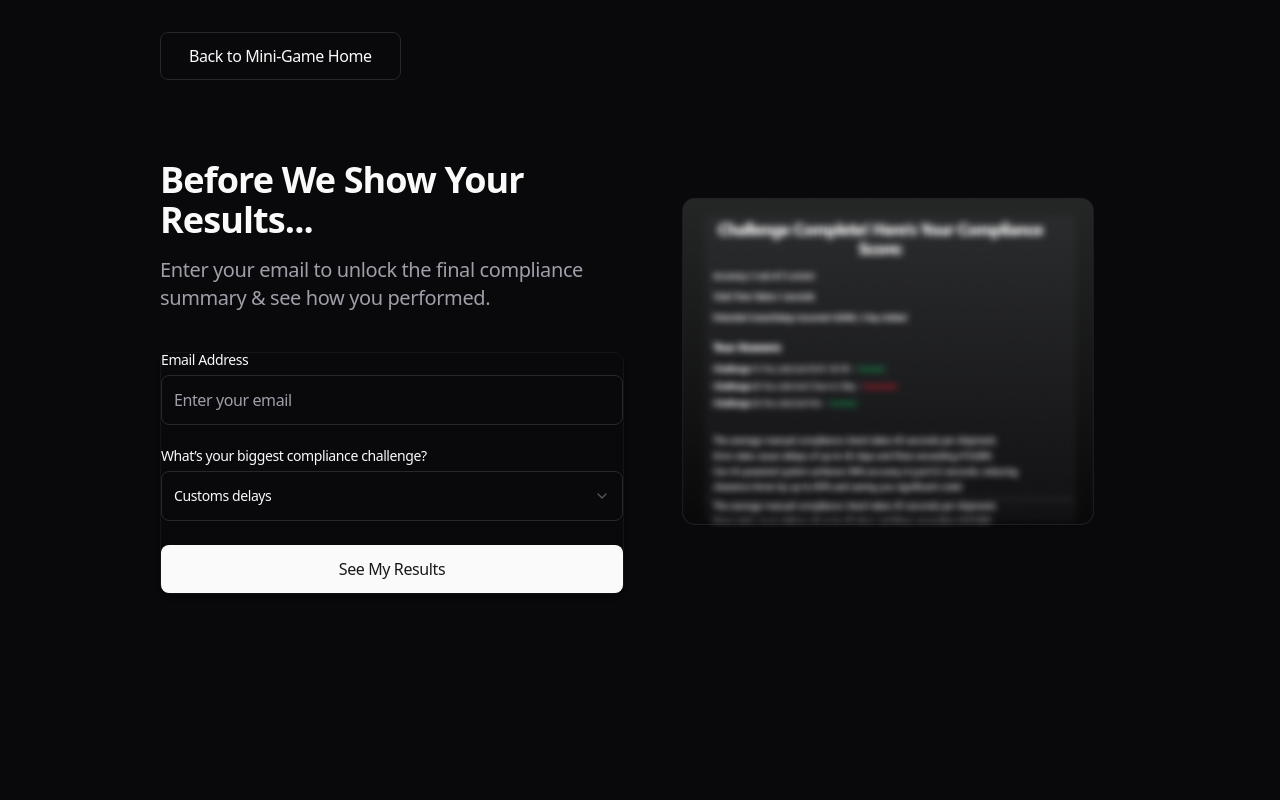
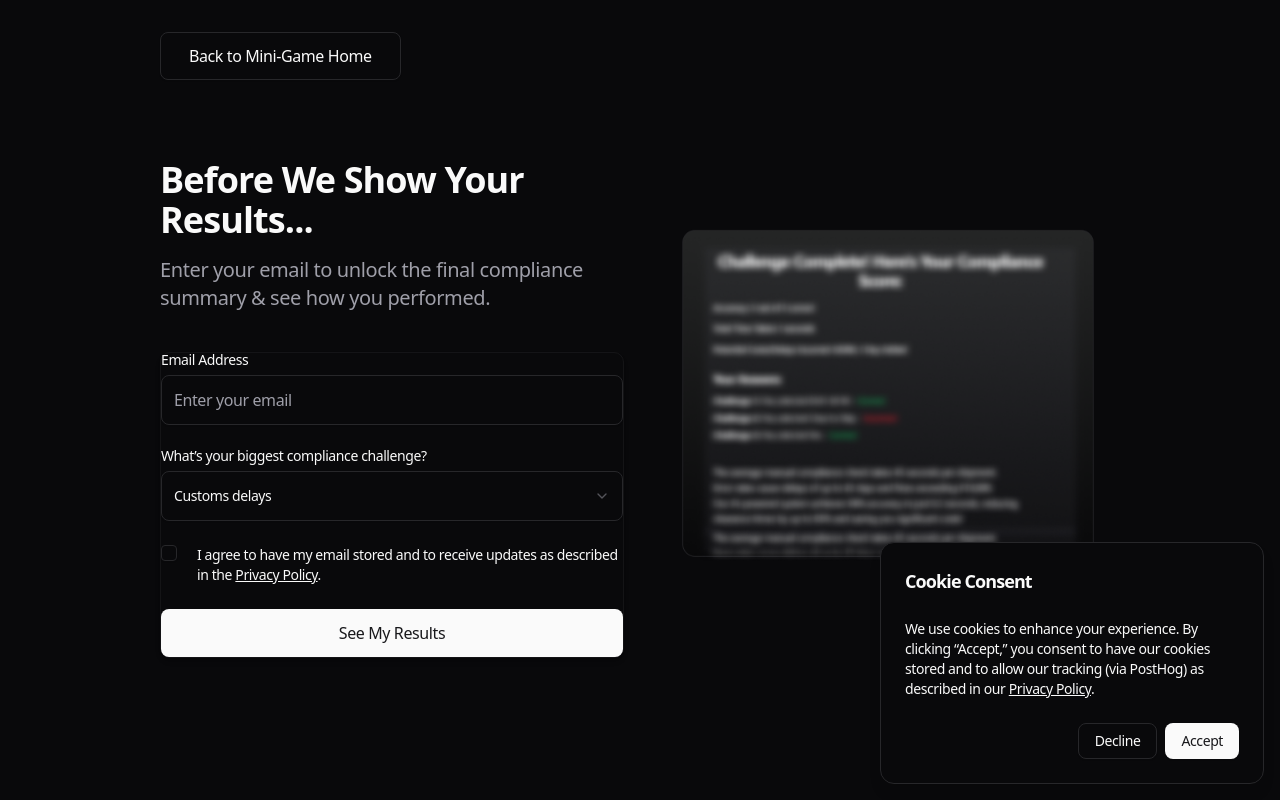
Before and after one commit to velocitycompliance/velocitycompliance.github.io, a Next.js app: page /mini-game/addEmail in a window 1280 px wide. Built offline with nearby package versions, Linux system fonts and the light colour scheme; no server answers.

Commit message:
cookie banner and init after cookies are set. adding of checkbox for email

```diff
--- a/app/layout.tsx
+++ b/app/layout.tsx
@@ -1,6 +1,7 @@
 // app/layout.tsx
 import { ReactNode } from 'react';
-import { PostHogProvider } from './providers'
+import { PostHogProvider } from './providers';
+import CookieConsent from '@/components/cookieConsent';
 import './globals.css';
 
 export default function RootLayout({ children }: { children: ReactNode }) {
@@ -12,9 +13,12 @@ export default function RootLayout({ children }: { children: ReactNode }) {
         <meta name="color-scheme" content="dark" />
         <title>VelocityCompliance - The Trade Compliance Platform</title>
       </head>
-      <body className="dark bg-background text-foreground"><PostHogProvider>
-        {children}
-      </PostHogProvider></body>
+      <body className="dark bg-background text-foreground">
+        <PostHogProvider>
+          {children}
+        </PostHogProvider>
+        <CookieConsent />
+      </body>
     </html>
   );
 }
--- a/app/mini-game/intro/page.tsx
+++ b/app/mini-game/intro/page.tsx
@@ -1,3 +1,4 @@
+//intro/page.tsx
 "use client";
 
 import React, { useEffect, useRef } from "react";
--- a/app/privacy/page.tsx
+++ b/app/privacy/page.tsx
@@ -103,9 +103,7 @@ export default function PrivacyPolicy() {
 
       <h2 className="text-2xl font-semibold mt-8 mb-4">10. International Data Transfers</h2>
       <p className="mb-4">
-        As our operations are based in Europe, and our website is hosted on GitHub Pages, your data may be
-        processed and stored outside of your country of residence. We ensure that appropriate safeguards are in place to
-        comply with applicable data protection laws.
+        As our operations are based in Europe, and our website is hosted on GitHub Pages, your data may be processed and stored outside of your country of residence. GitHub complies with GDPR requirements, including providing appropriate safeguards for international data transfers, such as adherence to the EU-U.S. Data Privacy Framework and using Standard Contractual Clauses where applicable. We ensure that all data processing activities align with applicable data protection laws to safeguard your personal information
       </p>
 
       <h2 className="text-2xl font-semibold mt-8 mb-4">11. Changes to This Privacy Policy</h2>
--- a/app/providers.tsx
+++ b/app/providers.tsx
@@ -7,18 +7,23 @@ import { useEffect } from 'react'
 import PostHogPageView from './postHogPageView'
 
 export function PostHogProvider({ children }: { children: React.ReactNode }) {
-    useEffect(() => {
+  useEffect(() => {
+    // Check if the user has granted cookie consent
+    const consent = localStorage.getItem("cookieConsent");
+    if (consent === "true") {
+      // Initialize PostHog only if consent is given
       posthog.init(process.env.NEXT_PUBLIC_POSTHOG_KEY!, {
         api_host: process.env.NEXT_PUBLIC_POSTHOG_HOST!,
-        capture_pageview: false, // Disable automatic pageview capture, as we capture manually
-        capture_pageleave: true // Enable pageleave captur
-      })
-  }, [])
+        capture_pageview: false, // We'll capture manually
+        capture_pageleave: true,
+      });
+    }
+  }, []);
 
   return (
     <PHProvider client={posthog}>
-     <PostHogPageView />
+      <PostHogPageView />
       {children}
-    </PHProvider> //test
-  )
+    </PHProvider>
+  );
 }
--- /dev/null
+++ b/components/cookieConsent.tsx
@@ -0,0 +1,81 @@
+//component/cookieConsent
+"use client";
+
+import React, { useState, useEffect } from "react";
+import { Card, CardHeader, CardContent, CardFooter } from "@/components/ui/card";
+import { Button } from "@/components/ui/button";
+
+// The PostHog settings: replace these with your actual environment variables
+// or hard-coded values if needed.
+const POSTHOG_API_KEY = process.env.NEXT_PUBLIC_POSTHOG_KEY;
+const POSTHOG_API_HOST = process.env.NEXT_PUBLIC_POSTHOG_HOST;
+
+const CookieConsent = () => {
+  const [showBanner, setShowBanner] = useState(false);
+
+  // Check for the stored consent choice when the component mounts.
+  useEffect(() => {
+    const consent = localStorage.getItem("cookieConsent");
+    if (consent === null) {
+      // No decision has been made yet.
+      setShowBanner(true);
+    } else if (consent === "true") {
+      // Consent was given previously, initialize PostHog tracking.
+      loadPostHog();
+    }
+    // If consent is "false", do nothing.
+  }, []);
+
+  // This function dynamically imports PostHog and initializes it.
+  const loadPostHog = async () => {
+    const posthogModule = await import("posthog-js");
+    posthogModule.default.init(POSTHOG_API_KEY!, {
+      api_host: POSTHOG_API_HOST!,
+      // You can pass additional PostHog configuration options here.
+    });
+  };
+
+  // Handle "Accept" button click.
+  const handleAccept = () => {
+    localStorage.setItem("cookieConsent", "true");
+    setShowBanner(false);
+    loadPostHog();
+  };
+
+  // Handle "Decline" button click.
+  const handleDecline = () => {
+    localStorage.setItem("cookieConsent", "false");
+    setShowBanner(false);
+    // Optionally, you might want to remove existing tracking cookies or disable posthog here.
+  };
+
+  // If the banner should not be shown, return null.
+  if (!showBanner) return null;
+
+  return (
+    <div className="fixed bottom-4 right-4 z-50">
+      <Card className="w-96 shadow-lg">
+        <CardHeader>
+          <h3 className="text-lg font-bold">Cookie Consent</h3>
+        </CardHeader>
+        <CardContent>
+          <p className="text-sm">
+            We use cookies to enhance your experience. By clicking “Accept,” you consent to have our cookies stored and to
+            allow our tracking (via PostHog) as described in our{" "}
+            <a href="/privacy" className="underline" target="_blank" rel="noopener noreferrer">
+              Privacy Policy
+            </a>.
+          </p>
+        </CardContent>
+        <CardFooter className="flex justify-end space-x-2">
+          <Button variant="outline" onClick={handleDecline}>
+            Decline
+          </Button>
+          <Button onClick={handleAccept}>Accept</Button>
+        </CardFooter>
+      </Card>
+    </div>
+  );
+};
+
+export default CookieConsent;
--- a/components/signupForm.tsx
+++ b/components/signupForm.tsx
@@ -4,8 +4,11 @@ import { zodResolver } from '@hookform/resolvers/zod';
 import { usePostHog } from 'posthog-js/react';
 import { useForm } from 'react-hook-form';
 import { z } from 'zod';
+
 import { Button } from "@/components/ui/button";
 import { Input } from "@/components/ui/input";
+import { Checkbox } from "@/components/ui/checkbox";
+
 import {
   Select,
   SelectContent,
@@ -13,6 +16,7 @@ import {
   SelectTrigger,
   SelectValue,
 } from "@/components/ui/select";
+
 import {
   Form,
   FormControl,
@@ -27,10 +31,13 @@ interface SignupFormProps {
   ctaText?: string;
 }
 
-// Define form schema with Zod
+// Updated schema: add `consent`
 const formSchema = z.object({
   email: z.string().email({ message: "Invalid email address." }),
   challenge: z.string().nonempty({ message: "Please select a compliance challenge." }),
+  consent: z.literal(true, {
+    errorMap: () => ({ message: "You must accept the privacy terms." }),
+  }),
 });
 
 export default function SignupForm({ onSuccess, ctaText = "Unlock Early Access" }: SignupFormProps) {
@@ -38,11 +45,17 @@ export default function SignupForm({ onSuccess, ctaText = "Unlock Early Access"
 
   const form = useForm<z.infer<typeof formSchema>>({
     resolver: zodResolver(formSchema),
-    defaultValues: { email: '', challenge: 'Customs delays' },
+    defaultValues: {
+      email: '',
+      challenge: 'Customs delays'
+    },
   });
 
   const onSubmit = (values: z.infer<typeof formSchema>) => {
-    posthog?.capture('waitlist_signup', values);
+    posthog?.capture('waitlist_signup', {
+      email: values.email,
+      challenge: values.challenge,
+    });
     console.log('Captured:', values);
     onSuccess();
   };
@@ -72,7 +85,7 @@ export default function SignupForm({ onSuccess, ctaText = "Unlock Early Access"
           render={({ field }) => (
             <FormItem>
               <FormLabel>What’s your biggest compliance challenge?</FormLabel>
-              <Select onValueChange={field.onChange} defaultValue={field.value || 'Customs delays'}>
+              <Select onValueChange={field.onChange} defaultValue={field.value}>
                 <FormControl>
                   <SelectTrigger textSize="text-m" paddingY="py-6">
                     <SelectValue textSize="text-m" placeholder="Select a challenge" />
@@ -90,6 +103,30 @@ export default function SignupForm({ onSuccess, ctaText = "Unlock Early Access"
           )}
         />
 
+        {/* Consent Checkbox */}
+        <FormField
+          control={form.control}
+          name="consent"
+          render={({ field }) => (
+            <FormItem className="flex items-start space-x-3 space-y-0">
+              <FormControl>
+                <Checkbox
+                  id="consent"
+                  checked={field.value}
+                  onCheckedChange={(checked) => field.onChange(checked === true)}
+                />
+              </FormControl>
+              <FormLabel htmlFor="consent" className="text-sm font-normal">
+                I agree to have my email stored and to receive updates as described in the{" "}
+                <a href="/privacy" className="underline" target="_blank" rel="noopener noreferrer">
+                  Privacy Policy
+                </a>.
+              </FormLabel>
+              <FormMessage />
+            </FormItem>
+          )}
+        />
+
         {/* Submit Button */}
         <Button size="lg" variant="default" type="submit" className="w-full">
           {ctaText}
```
